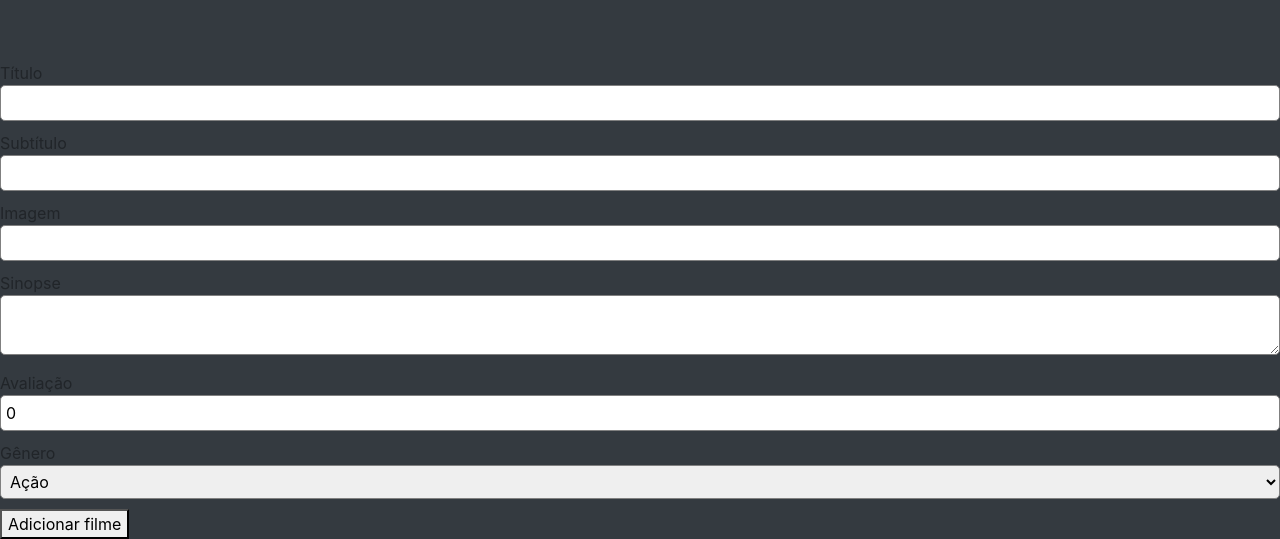
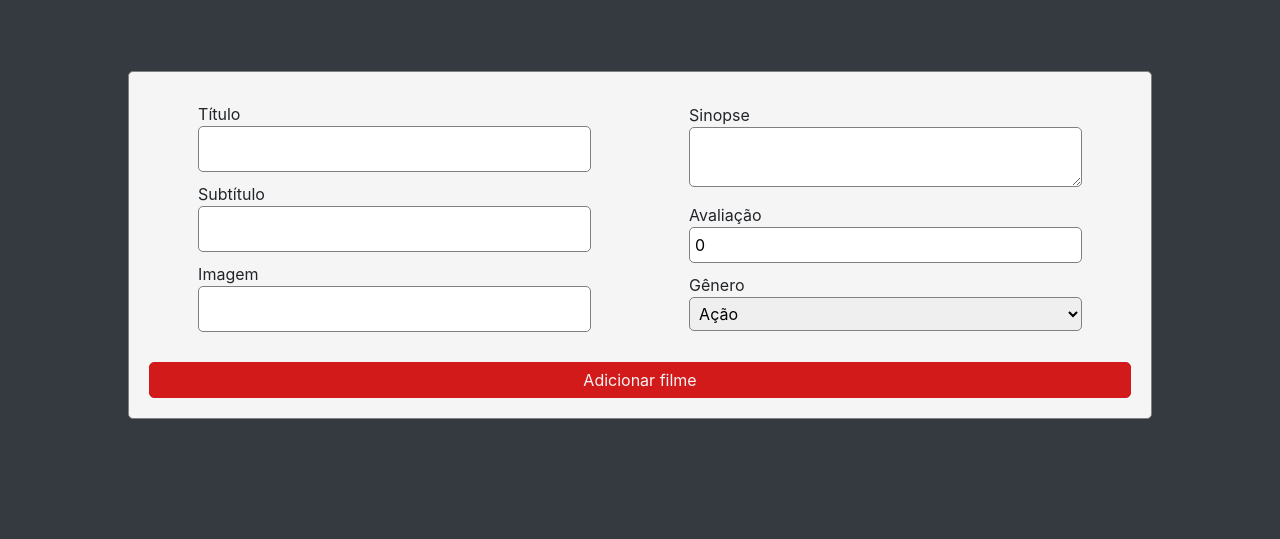
Before and after one commit to AndersonSilva94/project-movie-cards-library-stateful, a React (Create React App) app: page / in a window 1280 px wide. Shown: the part 1725-2264 px from the top of the page. After the commit the page ends 2164 px from the top, so only its background shows below. Built offline with nearby package versions, Linux system fonts and the light colour scheme.

Commit message:
feat: :rocket: Stylizes add-movie-area className

```diff
--- a/src/App.css
+++ b/src/App.css
@@ -36,7 +36,7 @@ input[type=checkbox] {
   text-align: center;
 }
 
-.searchbar-area {
+.searchbar-area, .add-movie-area {
   padding: 20px;
   background-color: whitesmoke;
   border: 1px solid grey;
@@ -52,6 +52,45 @@ input[type=checkbox] {
 
 .searchbar-area label:nth-of-type(2) {
   align-self: center;
+}
+
+.add-movie-area form {
+  display: flex;
+  width: 100%;
+  justify-content: space-around;
+}
+
+.add-movie-area form div {
+  width: 40%;
+}
+
+.add-movie-area form div:nth-of-type(1) input {
+  padding: 10px 0;
+}
+
+.add-movie-area form {
+  display: flex;
+  flex-wrap: wrap;
+  justify-content: space-around;
+  align-items:center;
+}
+
+.add-movie-area form textarea {
+  flex-grow: 1;
+}
+
+.add-movie-area button {
+  background-color: rgb(211, 26, 26);
+  border: 1px solid rgb(211, 26, 26);
+  border-radius: 5px;
+  color: whitesmoke;
+  margin-top: 20px;
+  padding: 5px 0;
+  width: 100%;
+}
+.add-movie-area button:hover {
+  background-color: whitesmoke;
+  color: rgb(211, 26, 26);
 }
 
 .movie-list {
```
